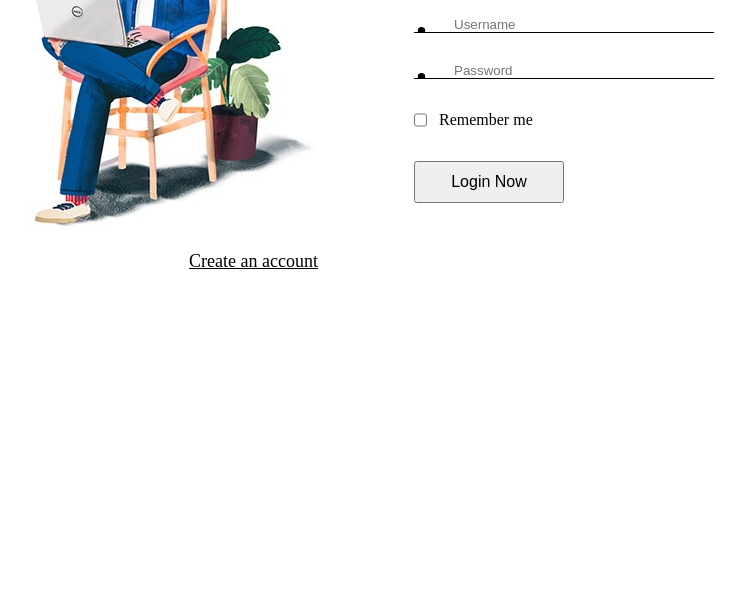
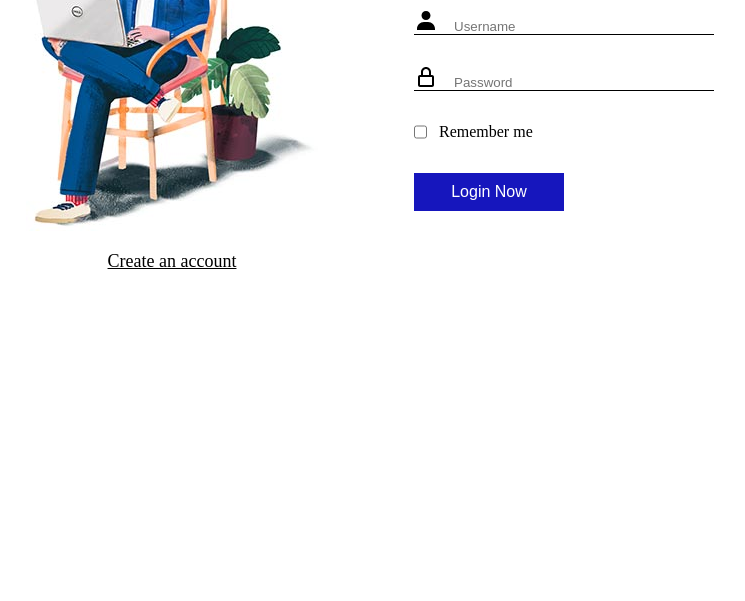
Before and after one commit to favy-codez/Nsonye-ninth-task, a plain HTML site: page index2.html in a window 1280 px wide. Shown: the part 199-800 px from the top of the page, without its empty margins (270-1015 px from the left). Drawn offline with Linux system fonts and the light colour scheme.

Commit message:
added styling

```diff
--- a/css/style2.css
+++ b/css/style2.css
@@ -13,12 +13,20 @@
     margin: 5rem auto;
 }
 
-input[type=text], input[type=password]{
+input[type=text]{
     width: 100%;
-    background-image: url('/images/user-solid.svg');
-    background-position: 1px 10px;
+    background-image: url('/images/bxs-user.svg');
     background-repeat: no-repeat;
-    padding-left: 40px;
+    padding: 10px 0 0 40px;
+    border: none;
+    border-bottom: 1px solid black;
+}
+
+input[type=password]{
+    width: 100%;
+    background-image: url('/images/bx-lock-alt.svg');
+    background-repeat: no-repeat;
+    padding: 10px 0 0 40px;
     border: none;
     border-bottom: 1px solid black;
 }
@@ -51,6 +59,9 @@ button{
     font-size: 1rem;
     padding: 10px 0;
     margin: 0 0 1.2rem 0;
+    background-color: rgb(22, 22, 189);
+    color: #fff;
+    border: none;
 }
 
 .terms{
@@ -67,5 +78,5 @@ a{
 }
 
 #member{
-    text-align: right;
+    text-align: center;
 }
```
Also changed, not shown: index.html (+1 -1 lines).
